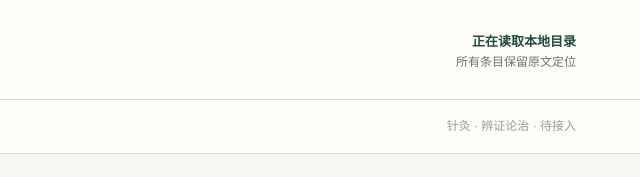
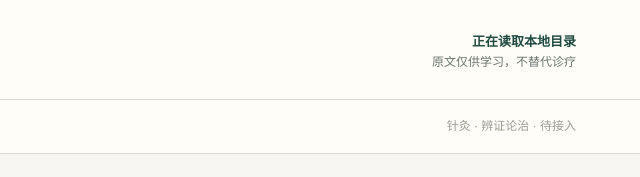
Before and after one commit to aotianlong600-spec/tcm-study-brain-v2, a plain HTML site: page web/index.html in a window 1280 px wide. Shown: the top 177 px of the page, 640-1280 px from the left. Drawn offline with Linux system fonts and the light colour scheme; no server answers.

Commit message:
ui: add study-only safety notice

```diff
--- a/web/app.js
+++ b/web/app.js
@@ -118,6 +118,7 @@ function renderFormulaDetail(item) {
     <h2 class="detail-title">${escapeHtml(item.name)}</h2>
     <p class="detail-subtitle">${escapeHtml(item.indication || "条目原文见下方")}</p>
     <div class="tag-row"><span class="tag">${escapeHtml(item.type)}</span><span class="tag">${escapeHtml(item.six_meridian || "未分篇")}</span><span class="tag">${item.ingredients.length} 味</span></div>
+    <div class="warning-box">古籍剂量按原文保留，仅供学习核对；含附子、乌头、巴豆等药味时，须由专业医师按炮制与安全规范处理。</div>
     <div class="section-block">
       <div class="section-title">组成 · 原文剂量</div>
       <div class="composition-grid">${item.ingredients.map(ingredientHtml).join("")}</div>
--- a/web/index.html
+++ b/web/index.html
@@ -18,7 +18,7 @@
       </div>
       <div class="header-note">
         <strong id="dataset-note">正在读取本地目录</strong>
-        <span>所有条目保留原文定位</span>
+        <span>原文仅供学习，不替代诊疗</span>
       </div>
     </header>
 
```
